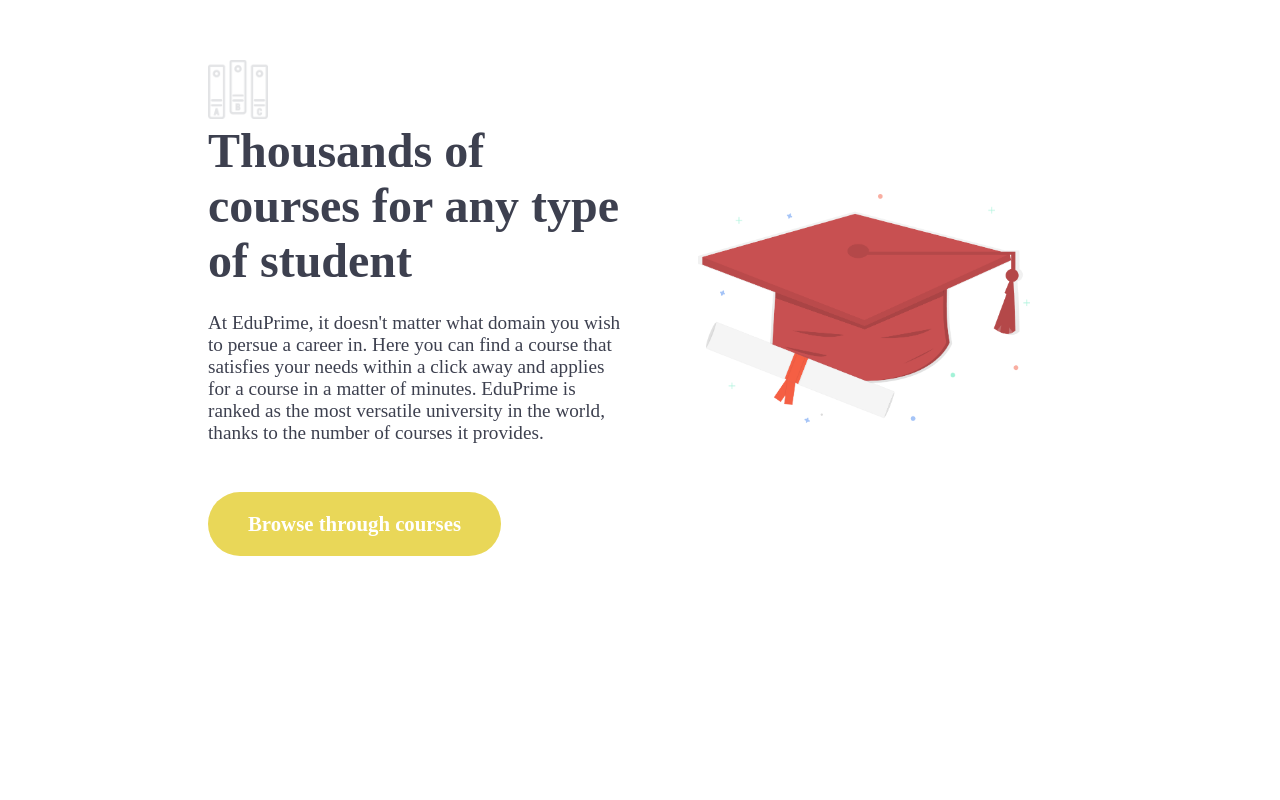
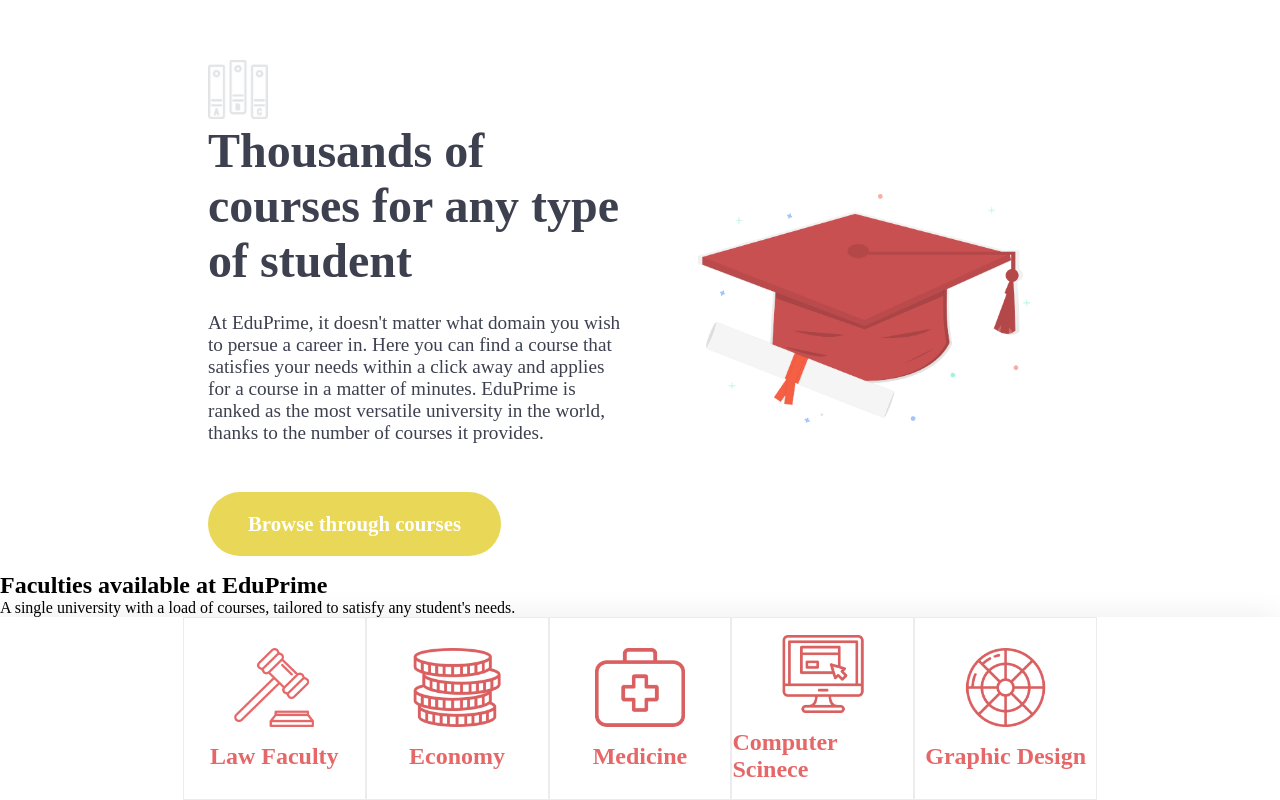
Before and after one commit to manuelloverso/proj-html-vuejs, a Vue app: page / in a window 1280 px wide. Shown: the part 660-1460 px from the top of the page. Before the commit the page ends 1232 px from the top, so only its background shows below. Built offline with nearby package versions, Linux system fonts and the light colour scheme; a web font is replaced by a local one.

Commit message:
add images squares in faculties section

```diff
--- a/src/assets/css/style.css
+++ b/src/assets/css/style.css
@@ -10,6 +10,7 @@
   --accent-yellow: #e9d758;
   --primary-color: #e56768;
   --lighter-primary: #da5f60e6;
+  --border-light-grey: #ececee;
 }
 
 body {
--- a/src/components/AppMain.vue
+++ b/src/components/AppMain.vue
@@ -40,7 +40,38 @@
     </section>
 
     <!-- EduPrime faculties available section -->
-    <section class="faculties"></section>
+    <section class="faculties">
+      <h2>Faculties available at EduPrime</h2>
+      <p>
+        A single university with a load of courses, tailored to satisfy any
+        student's needs.
+      </p>
+
+      <div class="img-squares d-flex">
+        <div class="square"></div>
+        <div class="square">
+          <img src="/images/Gavel-v2.png" alt="" />
+          <h4>Law Faculty</h4>
+        </div>
+        <div class="square">
+          <img src="/images/Coins-tabs-v2.png" alt="" />
+          <h4>Economy</h4>
+        </div>
+        <div class="square">
+          <img src="/images/Medicine-tabs-v2.png" alt="" />
+          <h4>Medicine</h4>
+        </div>
+        <div class="square">
+          <img src="/images/Computer-tabs-v2.png" alt="" />
+          <h4>Computer Scinece</h4>
+        </div>
+        <div class="square">
+          <img src="/images/Palette-tabs-v2.png" alt="" />
+          <h4>Graphic Design</h4>
+        </div>
+        <div class="square"></div>
+      </div>
+    </section>
 
     <!-- University year section -->
     <section class="university-year">
@@ -72,5 +103,33 @@
     background-image: url("/images/home-background.png");
     background-repeat: no-repeat;
   }
+
+  .faculties {
+    .img-squares {
+      box-shadow: var(--border-light-grey) 0 0 30px 0;
+    }
+    .square {
+      width: calc(100% / 7);
+      aspect-ratio: 1;
+      display: flex;
+      justify-content: center;
+      align-items: center;
+      flex-direction: column;
+      gap: 1rem;
+
+      &:not(:first-child, :last-child) {
+        border: var(--border-light-grey) 1px solid;
+      }
+
+      & img {
+        width: 50%;
+      }
+
+      & h4 {
+        font-size: 1.5rem;
+        color: var(--primary-color);
+      }
+    }
+  }
 }
 </style>
```
